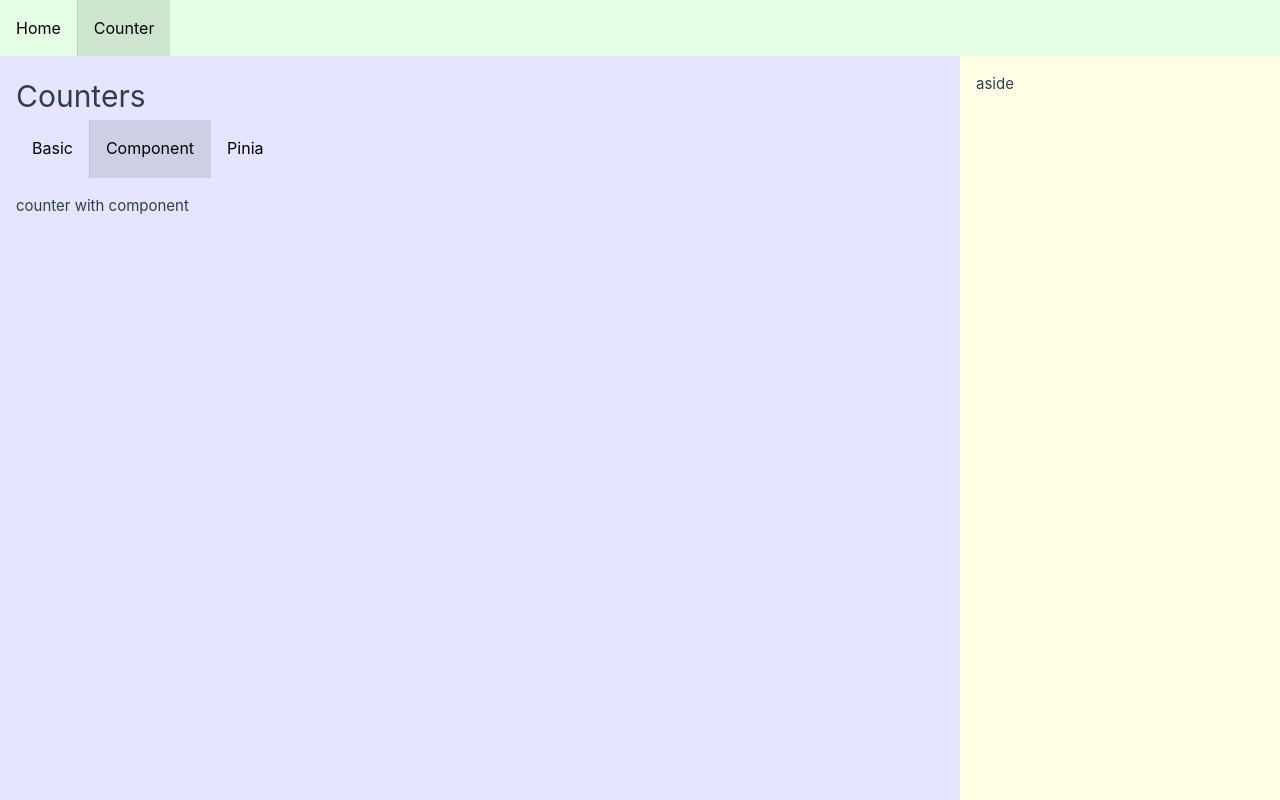
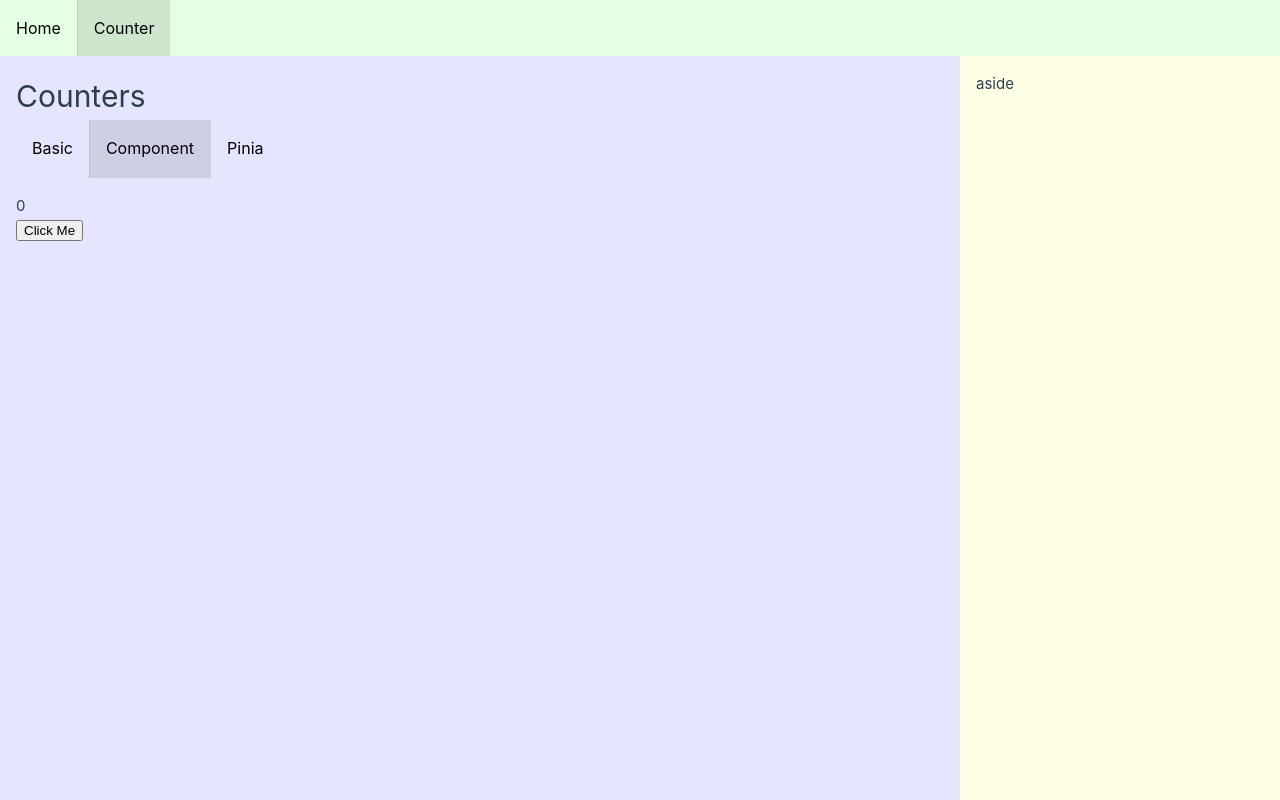
Before and after one commit to Vsevolod-Shustov/seven-guis, a Vue app: page /counter/component in a window 1280 px wide. Built offline with nearby package versions, Linux system fonts and the light colour scheme; the HTML template or start-up script is replaced by a standard one.

Commit message:
add counter with child component

```diff
--- /dev/null
+++ b/src/views/counter/CounterComponentChild.vue
@@ -0,0 +1,12 @@
+<script setup lang="ts">
+interface Props {
+  count?: number
+}
+const props = withDefaults(defineProps<Props>(), { count: -1 })
+defineEmits(['handleClick'])
+</script>
+
+<template>
+  <p>{{ count }}</p>
+  <button @click="$emit('handleClick')">Click Me</button>
+</template>
--- a/src/views/counter/CounterComponentView.vue
+++ b/src/views/counter/CounterComponentView.vue
@@ -1,5 +1,22 @@
-<script setup lang="ts"></script>
+<script setup lang="ts">
+import { ref } from 'vue'
+import CounterComponentChild from './CounterComponentChild.vue'
 
-<template><div>counter with component</div></template>
+const count = ref<number>(0)
+
+const sessionStorageValue = sessionStorage.getItem('componentCounterValue')
+if (sessionStorageValue !== null) {
+  count.value = Number(sessionStorageValue)
+}
+
+const handleClick = function () {
+  count.value++
+  sessionStorage.setItem('componentCounterValue', count.value.toString())
+}
+</script>
+
+<template>
+  <CounterComponentChild :count @handle-click="handleClick"></CounterComponentChild>
+</template>
 
 <style></style>
```
